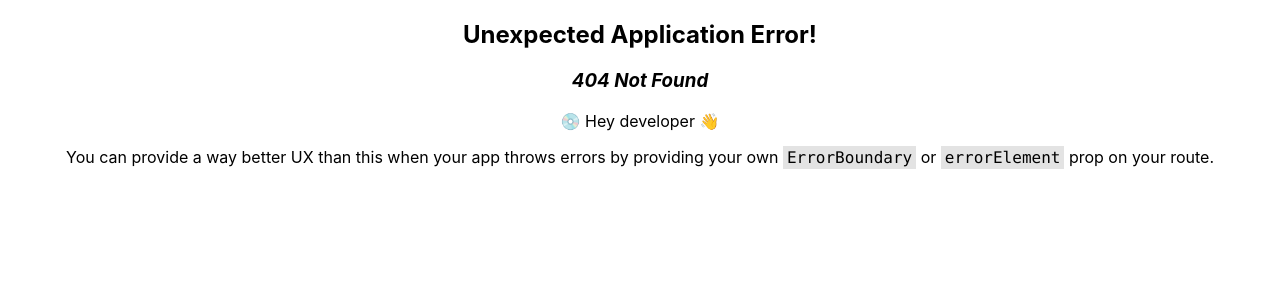
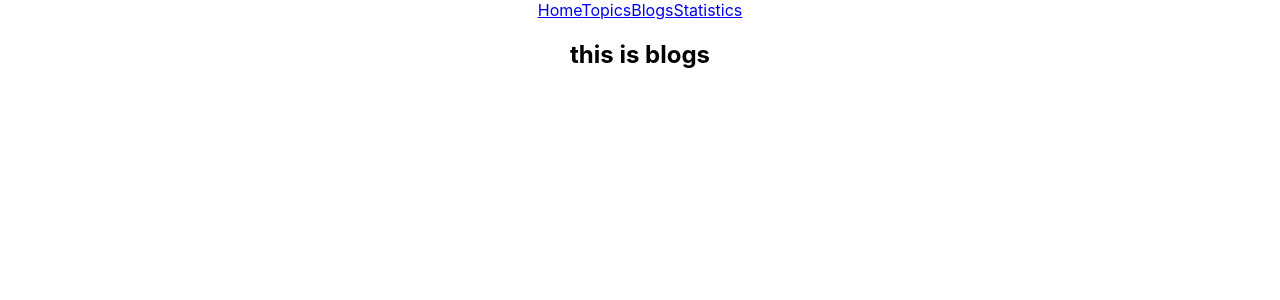
Before and after one commit to syedfarhanreza/quizzify, a React (Create React App) app: page /blogs in a window 1280 px wide. Before the commit this address had no page. Shown: the top 300 px of the page. Built offline with nearby package versions, Linux system fonts and the light colour scheme.

Commit message:
main layout added

```diff
--- /dev/null
+++ b/src/components/Blogs/Blogs.js
@@ -0,0 +1,11 @@
+import React from 'react';
+
+const Blogs = () => {
+    return (
+        <div>
+            <h2>this is blogs</h2>
+        </div>
+    );
+};
+
+export default Blogs;
--- /dev/null
+++ b/src/components/Header/Header.js
@@ -0,0 +1,15 @@
+import React from 'react';
+import { Link } from 'react-router-dom';
+
+const Header = () => {
+    return (
+        <nav>
+            <Link to='/'>Home</Link>
+            <Link to='/topics'>Topics</Link>
+            <Link to='/blogs'>Blogs</Link>
+            <Link to='/statistics'>Statistics</Link>
+        </nav>
+    );
+};
+
+export default Header;
--- /dev/null
+++ b/src/components/Statistics/Statistics.js
@@ -0,0 +1,11 @@
+import React from 'react';
+
+const Statistics = () => {
+    return (
+        <div>
+            <h2>This is Statistics</h2>
+        </div>
+    );
+};
+
+export default Statistics;
--- /dev/null
+++ b/src/components/Topics/Topics.js
@@ -0,0 +1,11 @@
+import React from 'react';
+
+const Topics = () => {
+    return (
+        <div>
+            <h2>this is topics</h2>
+        </div>
+    );
+};
+
+export default Topics;
--- /dev/null
+++ b/src/layouts/Main.js
@@ -0,0 +1,14 @@
+import React from 'react';
+import { Outlet } from 'react-router-dom';
+import Header from '../components/Header/Header';
+
+const Main = () => {
+    return (
+        <div>
+            <Header></Header>
+            <Outlet></Outlet>
+        </div>
+    );
+};
+
+export default Main;
```
Also changed, not shown: src/App.js (+24 -2 lines).
